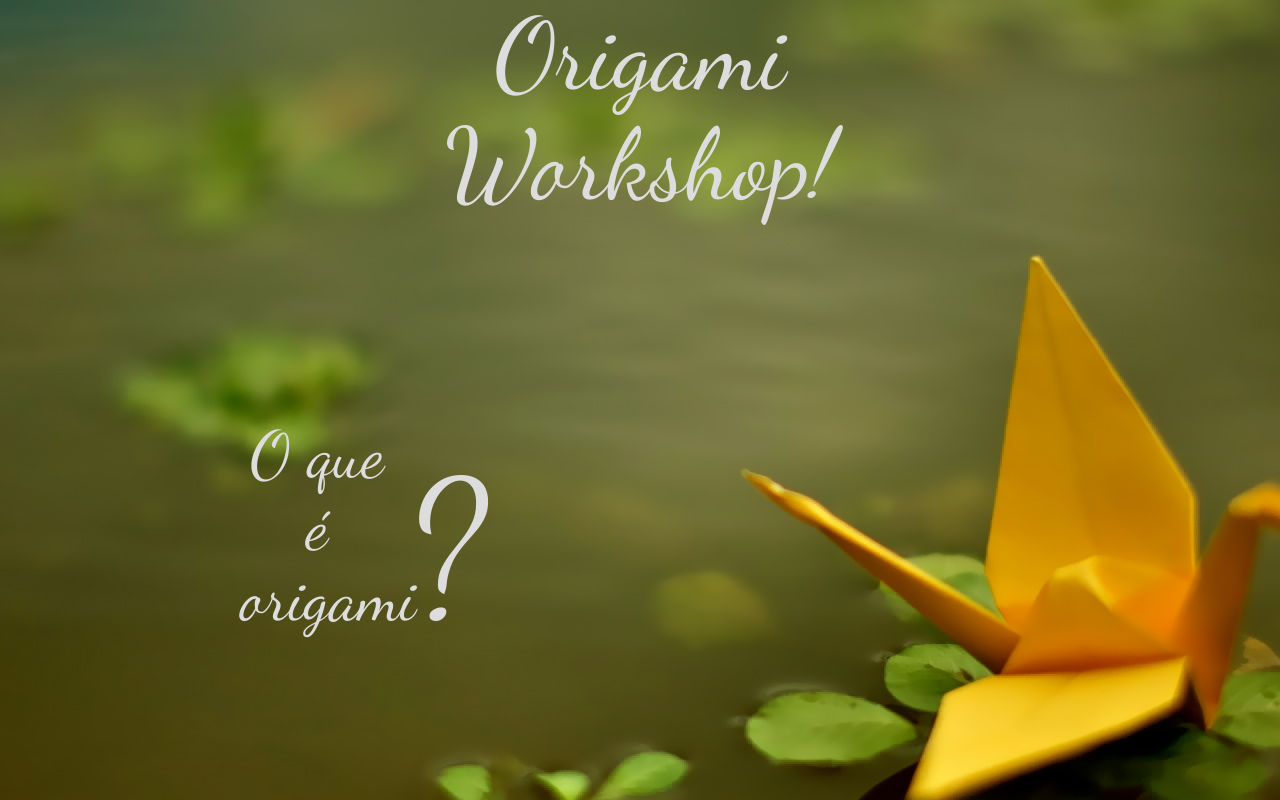
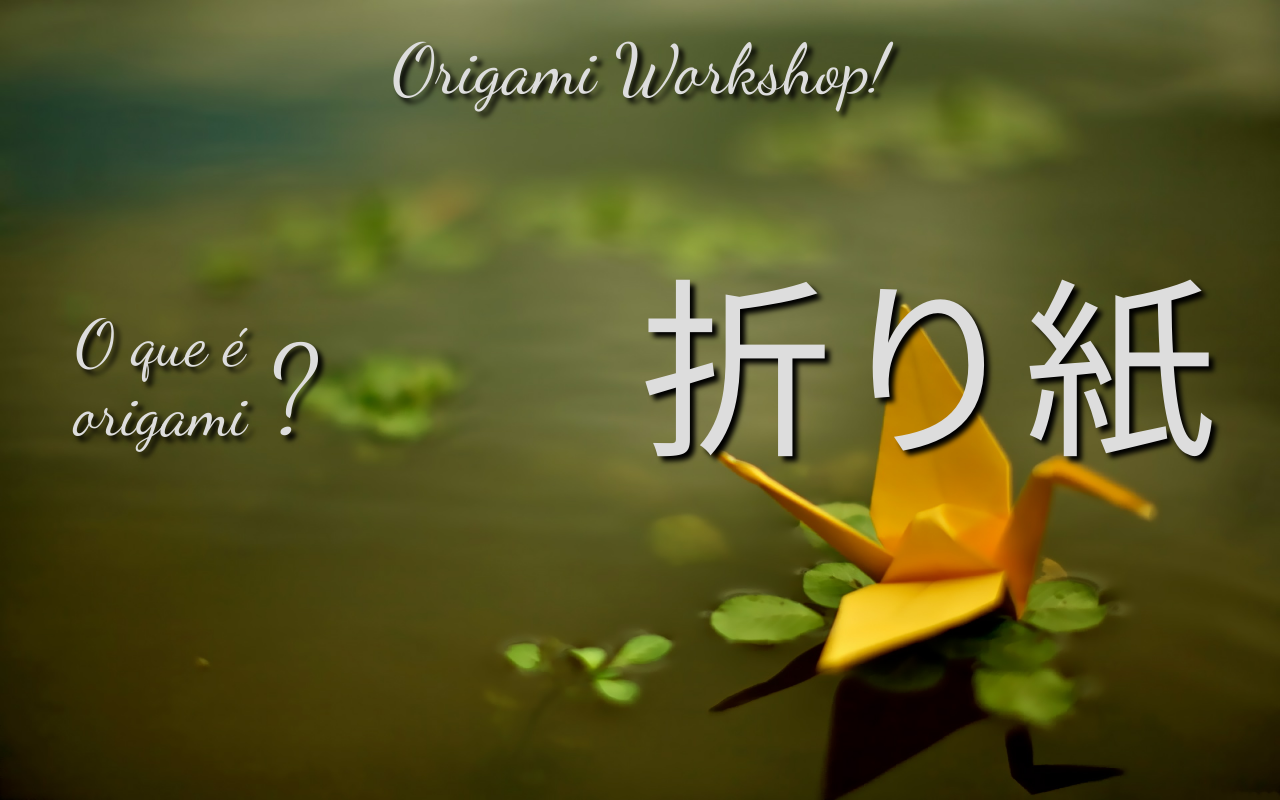
Before and after one commit to KFYakusa/origami, a plain HTML site: page index.html in a window 1280 px wide. Shown: the top 800 px of the page. Drawn offline with Linux system fonts and the light colour scheme.

Commit message:
mudanca layout

```diff
--- a/_css/stylesheet.css
+++ b/_css/stylesheet.css
@@ -1,65 +1,84 @@
-        html,body{
+html,body {
     padding: 0;
-            margin:0;
+    margin: 0;
     width: 100%;
 }
-        main{
+
+main {
     width: 100%;
 }
-        .container-fluid{
-            margin:0;
-            padding:0;
+
+.container-fluid {
+    margin: 0;
+    padding: 0;
 }
+
 section {
 
-            width:100%;
+    width: 100%;
 }
-        h1{
+
+h1,h2,h3,p {
+    text-shadow: 5px 5px 5px black ;
+}
+
+h1 {
     font-family: 'Dancing Script', cursive;
-            color:#ddd;
+    color: #ddd;
 
-            font-size: 100px;
+    font-size: 500%;
     text-align: center;
-            width:54.129%;
+    width: 70%;
     margin: 0 auto;
     margin-top: 4vh;
 }
-        h2{
-            font-size:65px;
-            color:#ddd;
-            text-align:center;
-            margin-top:25vh;
-            margin-left:30vh;
 
+h2 {
+    font-size: 5vw;
+    color: #ddd;
+    text-align: center;
+    margin-top: 25vh;
+    margin-left: 5%;
     font-family: 'Dancing Script', cursive;
-            margin-right:0;
+    margin-right: 0;
+}
 
+h3 {
+    color: #ddd;
+    font-size: 15vw;
+    width: 50%;
+    margin-top: 20vh;
+    float: right;
 }
-        #sub1{
+
+#sub1 {
     display: inline-block;
-            width:12%;
+    width: 15%;
 }
+
 p{
-            width:10%;
     display: inline;
-            font-size:200px;
-            font-family:'Dancing Script', cursive;
-            color:#ddd;
+    font-size: 10vw;
+    font-family: 'Dancing Script', cursive;
+    color: #ddd;
+}
 
-        }
-        #first{
-            background: url(../img/wallpaper_first.jpg);
+#first {
+    background: url(../imagens/wallpaper_first.jpg);
     background-attachment: fixed;
     background-position: center;
+    background-size: cover;
     height: 100vh;
 }
-        #text{
-            background: red;
+
+#second {
+    background: url(../imagens/origami-blue-wallpaper.png);
+    background-attachment: fixed;
+    background-position: center;
+    background-size: cover;
+    height: 100vh;
 }
-        #second{
-            background: blue;
-            height:100vh;
-        }
-        #third{
+
+#third {
     background: green;
 }
--- a/index.html
+++ b/index.html
@@ -8,96 +8,28 @@
     <link rel="stylesheet" href="_css/stylesheet.css">
     <title>Origami workshop</title>
     <style>
-        html,body{
-            padding: 0;
-            margin:0;
-            width: 100%;
-        }
-        main{
-            width: 100%;
-        }
-        .container-fluid{
-            margin:0;
-            padding:0;
-        }
-        section {
-
-            width:100%;
-        }
-        h1{
-            font-family: 'Dancing Script', cursive;
-            color:#ddd;
-            margin-top: 400px;
-            font-size: 100px;
-            text-align: center;
-            width:54.129%;
-            margin: 0 auto;
-        }
-        h2{
-            font-size:65px;
-            color:#ddd;
-            text-align:center;
-            margin-top:25vh;
-            margin-left:30vh;
-
-            font-family: 'Dancing Script', cursive;
-            margin-right:0;
-
-        }
-        #sub1{
-            display: inline-block;
-            width:12%;
-        }
-        p{
-            width:10%;
-            display: inline;
-            font-size:200px;
-            font-family:'Dancing Script', cursive;
-            color:#ddd;
-
-        }
-        #first{
-            background: url(img/wallpaper_first.jpg);
-            background-attachment: fixed;
-            background-position: center;
-            height: 100vh;
-        }
-        #text{
-            background: red;
-        }
-        #second{
-            background: blue;
-            height:100vh;
-        }
-        #third{
-            background: green;
-        }
     </style>
 </head>
 
 <body>
-    <main class="container-fluid">
+    <main class="container-fluid ">
         <section class="container-fluid" id="first">
             <h1> Origami Workshop!</h1>
             <h2 id="sub1">O que é origami</h2>
             <p>?</p>
+            <h3>折り紙</h3>
+        </section>
+        <section class="container-fluid" id="second">
+        </section>
+
+
+        <section class="container-fluid" id="text">
 
         </section>
 
-        <section class="container-fluid" id="second"></section>
 
-        <section class="container-fluid" id="text">
-            <h2 >De onde surgiu?</h2>
-
-        </section>
-
-        <section class="container-fluid" id="second"></section>
-
-        <section class="container-fluid" id="text">
-            <h2>Dia internacional do Origami?</h2>
-
-        </section>
-
+    </main>
+    <main class="container-fluid hidden-md hidden-lg">
 
     </main>
     <script type="text/javascript" src="js/bootstrap.min.js"></script>
```
Also changed, not shown: imagens/origami-blue-wallpaper.png (added), imagens/wallpaper_first.jpg (renamed from img/wallpaper_first.jpg), 1 other file. Lines whose indentation alone changed are shown as unchanged.
